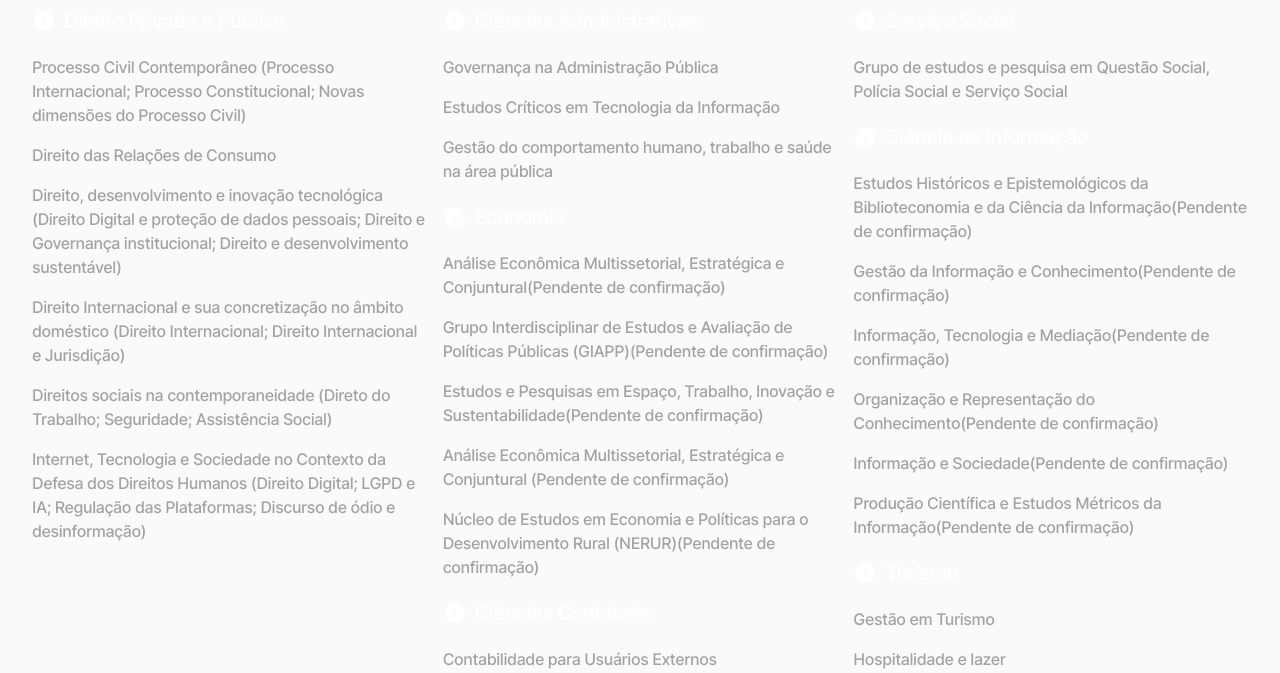
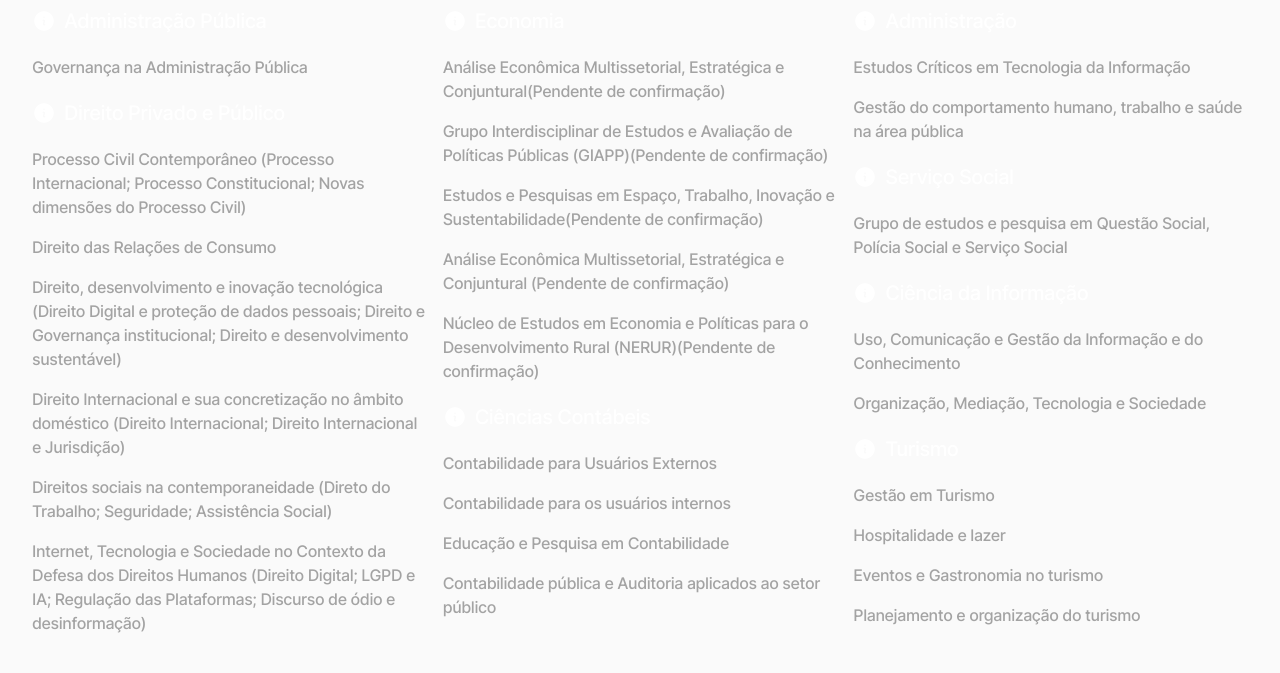
Before and after one commit to luccasmmg/seminario-2023, a Next.js app: page / in a window 1280 px wide. Shown: the part 1387-2060 px from the top of the page. Built offline with nearby package versions, Linux system fonts and the light colour scheme; a web font is replaced by a local one.

Commit message:
Atualizando gts

```diff
--- a/src/components/PrimaryFeatures.jsx
+++ b/src/components/PrimaryFeatures.jsx
@@ -54,6 +54,7 @@ const unna = Unna({ subsets: ['latin'], weight: '700' })
 
 export function PrimaryFeatures() {
   const tgs = Tgs
+  console.log(tgs)
   return (
     <section
       id="features"
@@ -81,7 +82,7 @@ export function PrimaryFeatures() {
             {Tgs.data
               .filter(
                 (area) =>
-                  area.name === 'Direito Privado e Público'
+                  area.name === 'Direito Privado e Público' || area.name === 'Administração Pública'
               )
               .map((area) => {
                 return <Area area={area} key={area.name} />
@@ -91,7 +92,6 @@ export function PrimaryFeatures() {
             {Tgs.data
               .filter(
                 (area) =>
-                  area.name === 'Ciências Administrativas' ||
                   area.name === 'Economia' || area.name === 'Ciências Contábeis'
               )
               .map((area) => {
@@ -103,6 +103,7 @@ export function PrimaryFeatures() {
               .filter(
                 (area) =>
                   area.name === 'Ciência da Informação' ||
+                  area.name === 'Administração' ||
                   area.name === 'Turismo' || area.name === 'Serviço Social'
               )
               .map((area) => {
--- a/src/components/tgs.js
+++ b/src/components/tgs.js
@@ -3,7 +3,7 @@ export const Tgs = {
   error_info: 'Sem mensagem de erro',
   data: [
     {
-      name: 'Ciências Administrativas',
+      name: 'Administração Pública',
       tgs: [
         {
           name: 'Governança na Administração Pública',
@@ -12,6 +12,11 @@ export const Tgs = {
           coordinators: 'Marconi Neves Macedo',
           id: '64907c055995d60010a1e4c2',
         },
+      ],
+    },
+    {
+      name: 'Administração',
+      tgs: [
         {
           name: 'Estudos Críticos em Tecnologia da Informação',
           syllabus:
@@ -165,52 +170,18 @@ export const Tgs = {
       name: 'Ciência da Informação',
       tgs: [
         {
-          name: 'Estudos Históricos e Epistemológicos da Biblioteconomia e da Ciência da Informação(Pendente de confirmação)',
+          name: 'Uso, Comunicação e Gestão da Informação e do Conhecimento',
           syllabus:
-            'Estudos Históricos e Epistemológicos da Biblioteconomia e da Ciência da Informação. Constituição do campo científico e discussões sobre o objeto de estudo da Biblioteconomia e da Ciência da Informação. Reflexões sobre disciplinaridade, interdisciplinaridade e transdisciplinaridade, assim como a construção do conhecimento na área. Estudos sobre perfil, formação, competências profissionais e mercado de trabalho. Teóricos e teorias da Biblioteconomia e da Ciência da Informação.',
-          coordinators:
-            'Gabrielle Francinne de Souza Carvalho Tanus, Antônia Neta, Francisco Araújo',
-          id: '5c262050322746000f6ed83c',
+            'Gestão da informação e do conhecimento; gestão de dados; gestão documental; inteligência governamental, competitiva e de negócios; auditoria da informação e do conhecimento; fluxos de informação nas organizações; interfaces da gestão da informação e da gestão de processos de negócios (BPM); avaliação da aceitação e do uso de sistemas de informação; gestão de sistemas e tecnologia da informação; alinhamento estratégico e governança de TI; gestão da segurança da informação; segurança de dados e privacidade; segurança cibernética; estudos das redes sociotécnicas, redes sociais e redes de conhecimento; cultura e comunicação organizacional; curadoria de conteúdo; competência em informação, comportamento informacional e práticas informacionais; tomada de decisão; inovação.',
+          coordinators: '',
+          id: '649dda9855c6e80010777272',
         },
         {
-          name: 'Gestão da Informação e Conhecimento(Pendente de confirmação)',
+          name: 'Organização, Mediação, Tecnologia e Sociedade',
           syllabus:
-            'Gestão de ambientes, sistemas, unidades, serviços e produtos de informação. Curadoria de conteúdos. Estudos de fluxos, processos, uso e usuários da informação como instrumentos de gestão. Gestão do conhecimento, aprendizagem organizacional e redes sociais. Marketing da informação. Monitoramento ambiental e inteligência competitiva. Gestão documental. Segurança da informação. Empreendedorismo informacional.\n',
-          coordinators:
-            'Andréa Carvalho, Pedro Neto, Luciana Moreira, Eliane Ferreira da Silva',
-          id: '5c262058322746000f6ed84a',
-        },
-        {
-          name: 'Informação, Tecnologia e Mediação(Pendente de confirmação)',
-          syllabus:
-            'Planejamento, implantação e avaliação de produtos e serviços de informação. Redes, recursos e fontes de informação. Estudo dos processos e das relações entre mediação, circulação e apropriação de informações, em diferentes contextos. Tecnologias de Informação e Comunicação. Redes sociais. Repositórios digitais. Curadoria de conteúdos. Arquitetura da informação.',
-          coordinators:
-            'Fernando Luiz Vechiato, Gabrielle Francinne de Souza Carvalho Tanus, Jacqueline Souza, Andréa Carvalho',
-          id: '5c26205f322746000f6ed858',
-        },
-        {
-          name: 'Organização e Representação do Conhecimento(Pendente de confirmação)',
-          syllabus:
-            'Teorias, metodologias e práticas relacionadas à organização e representação de documentos e da informação em ambiências informacionais, tais como: arquivos, bibliotecas, museus e centros de documentação. Compreende estudos relacionados aos processos, produtos e instrumentos de representação do conhecimento bem como estudos de análise da informação.',
-          coordinators:
-            'Francisco Araújo, Jacqueline Souza, Monica Marques Carvalho Gallotti, Nancy Sanchez Tarrago, Malkene Wytiza Freire de Medeiros Noronha',
-          id: '5c262069322746000f6ed866',
-        },
-        {
-          name: 'Informação e Sociedade(Pendente de confirmação)',
-          syllabus:
-            'Políticas de informação e suas expressões em diferentes campos. Sociedade da informação. Informação, Estado e governo. Propriedade intelectual. Acesso à informação. Economia política da informação e da comunicação; produção colaborativa. Informação, conhecimento e inovação. Inclusão informacional e inclusão digital. Ética e informação. Informação e meio ambiente.',
-          coordinators:
-            'Luciana Moreira, Gabrielle Francinne de Souza Carvalho Tanus, Pedro Neto, Ana Cláudia Ribeiro',
-          id: '5c262071322746000f6ed874',
-        },
-        {
-          name: 'Produção Científica e Estudos Métricos da Informação(Pendente de confirmação)',
-          syllabus:
-            'Produção, comunicação e uso da informação em Ciência, Tecnologia e Inovação. Métodos de avaliação: Bibliometria, Cientometria, Informetria, Webometria, Cibermetria, Altmetria, Arquivometria. Repositórios digitais. Movimento Open Access. Ciência aberta.',
-          coordinators:
-            'Nancy Sanchez Tarrago, Monica Marques Carvalho Gallotti',
-          id: '5c26207d322746000f6ed882',
+            'Estudos históricos, críticos, epistemológicos e aplicados da Biblioteconomia e da Ciência da Informação; Ética, política e regimes de informação; Direito à Informação; Democratização da Informação; Cultura Informacional; Mediação da Informação e Mediação Cultural; Bibliotecas como dispositivos infocomunicacionais; Competência crítica em informação e Protagonismo Social; Memória social e Patrimônio Cultural; Comunicação científica e Ciência Aberta; Estudos métricos da informação e Visualização da Informação; Humanidades Digitais; Repositórios Digitais; Arquitetura da Informação Digital; Metadados e interoperabilidade em Sistemas de Informação; Organização da Informação e do Conhecimento.',
+          coordinators: '',
+          id: '649ddab455c6e8001077728c',
         },
       ],
     },
```
